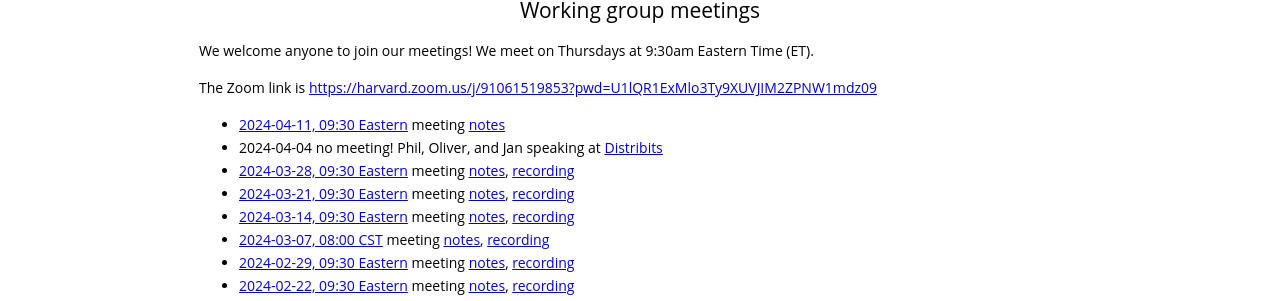
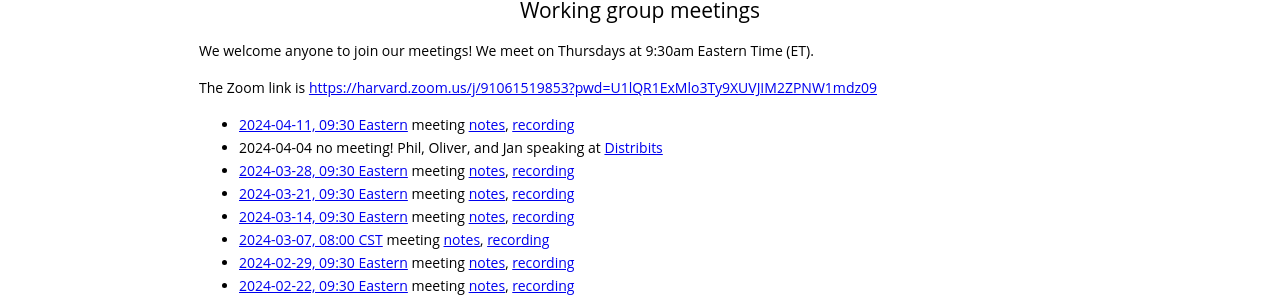
Before and after one commit to gdcc/ct.gdcc.io, a Jekyll site: the page built from index.md, in a window 1280 px wide and 900 px high, scrolled down 1703 px. Shown: the part 145-446 px from the top of the window. Built offline with Jekyll 4.4.1, drawn with Linux system fonts in a browser that asks for light colours; our own code applies the rules of GitHub Pages for plain Markdown files.

Commit message:
add recording

```diff
--- a/index.md
+++ b/index.md
@@ -62,7 +62,7 @@ We welcome anyone to join our meetings! We meet on Thursdays at 9:30am Eastern T
 
 The Zoom link is <https://harvard.zoom.us/j/91061519853?pwd=U1lQR1ExMlo3Ty9XUVJIM2ZPNW1mdz09>
 
-- [2024-04-11, 09:30 Eastern](https://time.is/compare/0930_11_Apr_2024_in_Boston) meeting [notes](https://docs.google.com/document/d/1toiFxJKGvrYMy9KrW9GZ4U6FLGhMaCipJ9ggtvZFwgc/edit?usp=sharing)
+- [2024-04-11, 09:30 Eastern](https://time.is/compare/0930_11_Apr_2024_in_Boston) meeting [notes](https://docs.google.com/document/d/1toiFxJKGvrYMy9KrW9GZ4U6FLGhMaCipJ9ggtvZFwgc/edit?usp=sharing), [recording](https://harvard.zoom.us/rec/share/LtMO_BjkgEHvqdgjnCv9V0ko6_I3L-VZ-wZapO6JiZf9aFRSs7tkDP182plACuus.fnTfrsTArCtjKFng)
 - 2024-04-04 no meeting! Phil, Oliver, and Jan speaking at [Distribits](https://groups.google.com/g/dataverse-community/c/huhI8TyE8a0/m/4ey2-TIlAAAJ)
 - [2024-03-28, 09:30 Eastern](https://time.is/compare/0930_28_Mar_2024_in_Boston) meeting [notes](https://docs.google.com/document/d/1-Wl8Lygmyba-h6DHbZ6sKKq0EMuMyjbnESvrX1uOEJs/edit?usp=sharing), [recording](https://harvard.zoom.us/rec/share/WNeySvYKNrTorJ_Fg93K9zxl0Hm6kRsJ-eQVWcK2XG6KrNAEoX2e9PWd1gAX8sEL.IGOoctr2rT1fjFjf
 )
```
